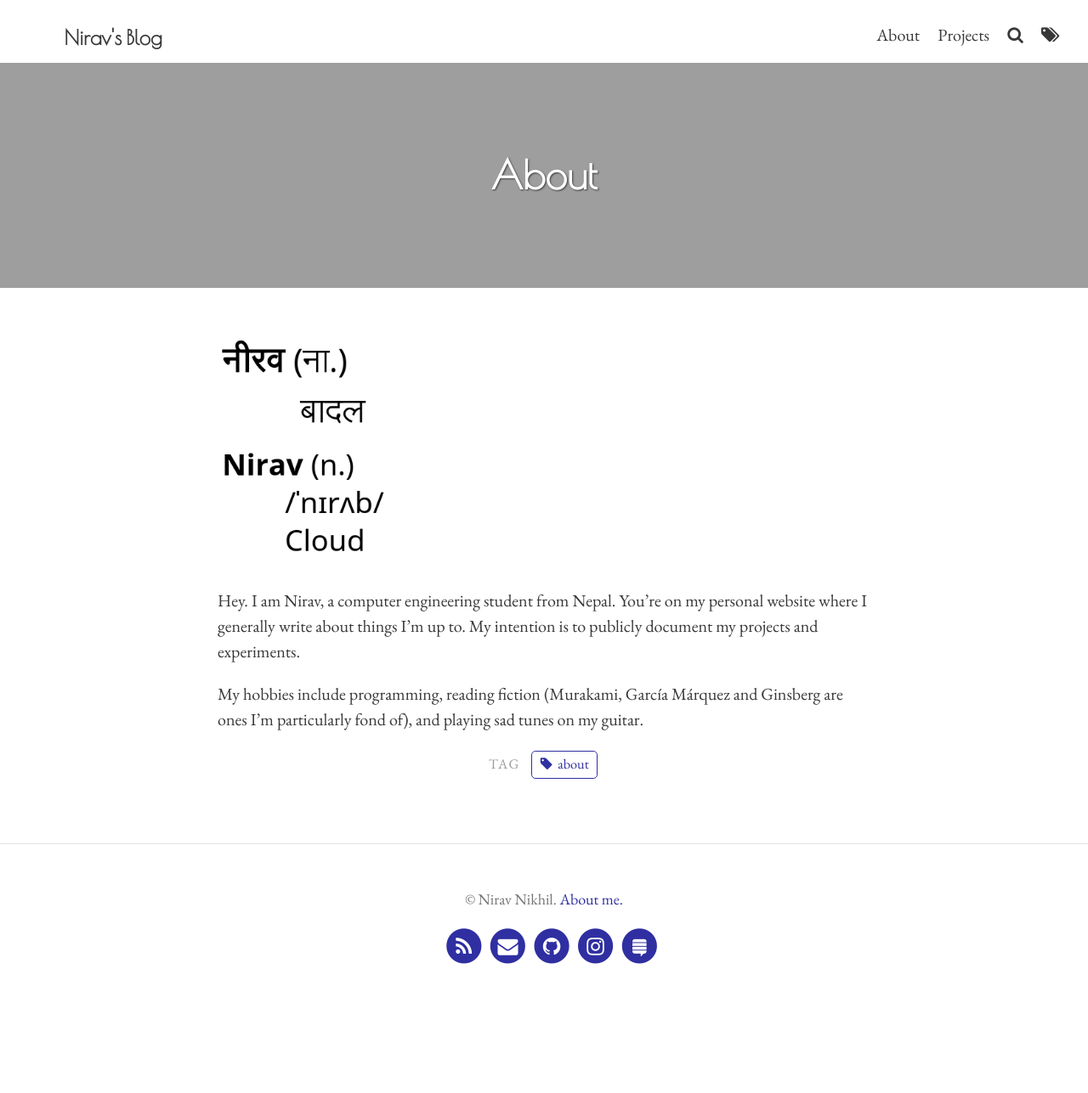
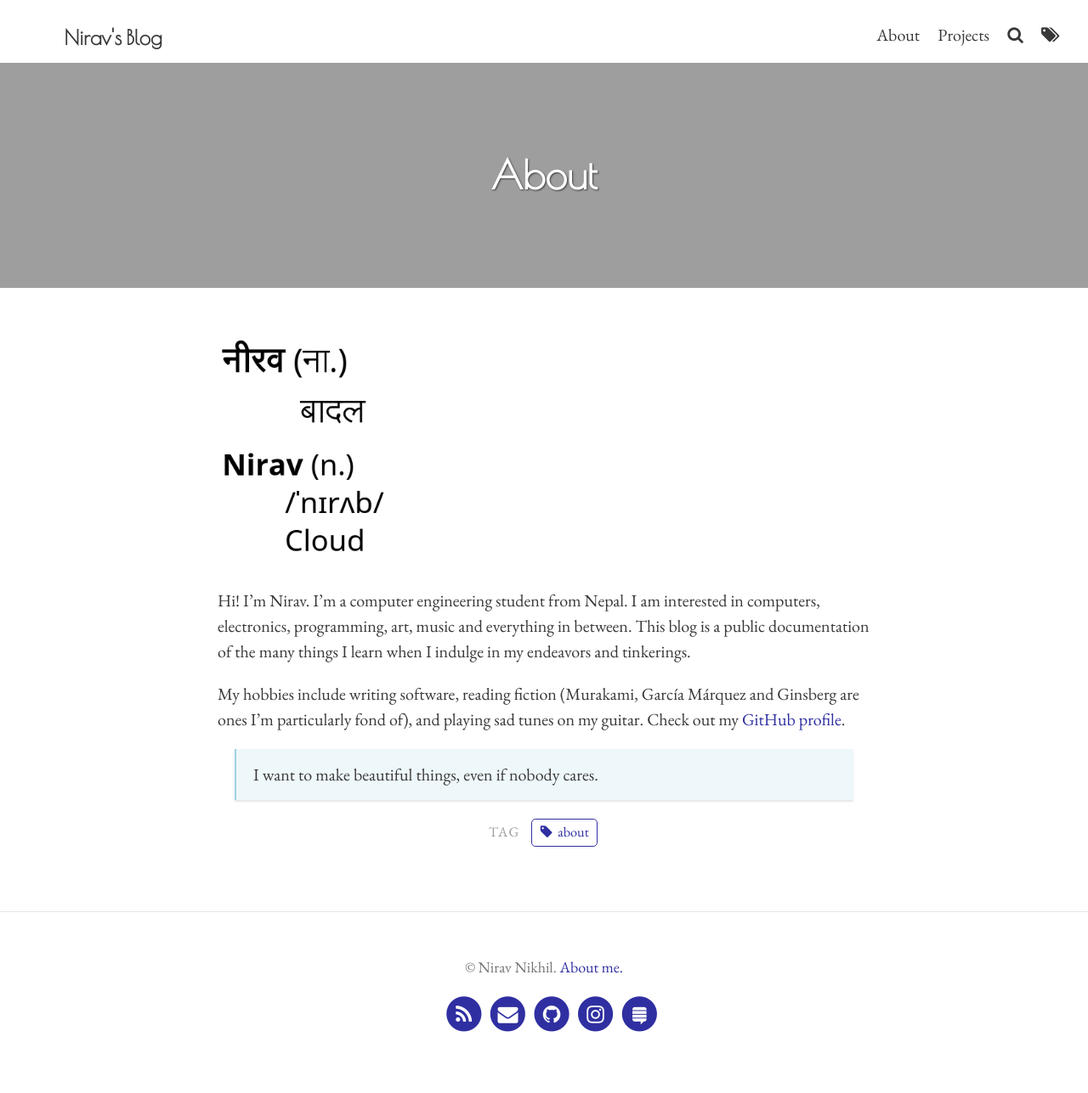
Before and after one commit to niravcodes/niravcodes.github.io, a Jekyll site: the page built from pages/about.md, in a window 1280 px wide. Shown: the whole page at 85% size. Built offline with Jekyll 4.4.1, drawn with Linux system fonts in a browser that asks for light colours; before the commit the page ends 1207 px from its top, so only the background shows below that.

Commit message:
Update from Forestry.io nirav Nikhil updated pages/about.md

```diff
--- a/pages/about.md
+++ b/pages/about.md
@@ -9,6 +9,8 @@ tags:
 ---
 ![](https://nirav.com.np/assets/img/nirav.png)
 
-Hey. I am Nirav, a computer engineering student from Nepal. You're on my personal website where I generally write about things I'm up to. My intention is to publicly document my projects and experiments.
+Hi! I'm Nirav. I'm a computer engineering student from Nepal. I am interested in computers, electronics, programming, art, music and everything in between. This blog is a public documentation of the many things I learn when I indulge in my endeavors and tinkerings.
 
-My hobbies include programming, reading fiction (Murakami, García Márquez and Ginsberg are ones I'm particularly fond of), and playing sad tunes on my guitar.
+My hobbies include writing software, reading fiction (Murakami, García Márquez and Ginsberg are ones I'm particularly fond of), and playing sad tunes on my guitar. Check out my [GitHub profile](https://github.com/niravcodes "github niravcodes").
+
+> I want to make beautiful things, even if nobody cares.
```
